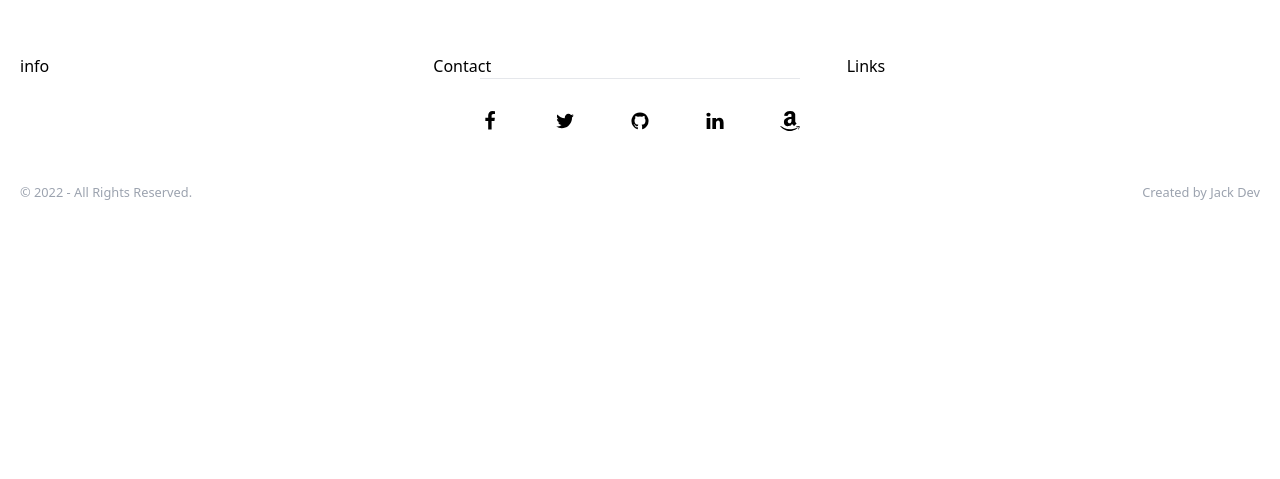
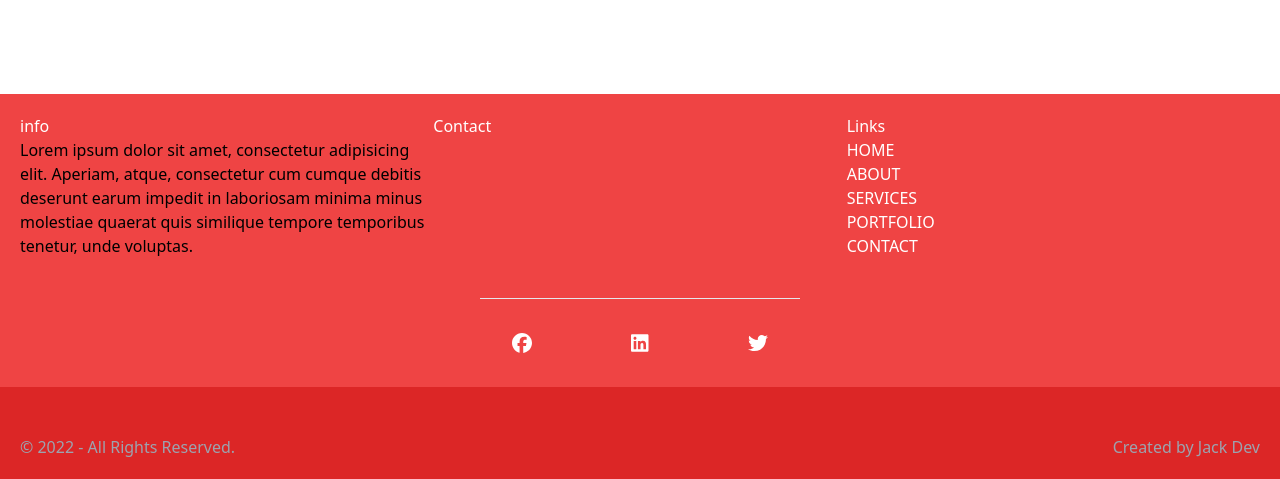
Before and after one commit to Jackelino/portfolio-arquitectura, a Vue app: page /about in a window 1280 px wide. Shown: the part 846-1325 px from the top of the page. Before the commit the page ends 1069 px from the top, so only its background shows below. Built offline with nearby package versions, Linux system fonts and the light colour scheme.

Commit message:
se hacen cambios a las vistas

```diff
--- a/package.json
+++ b/package.json
@@ -9,6 +9,7 @@
   },
   "dependencies": {
     "@fortawesome/fontawesome-svg-core": "^6.1.1",
+    "@fortawesome/free-brands-svg-icons": "^6.1.1",
     "@fortawesome/free-regular-svg-icons": "^6.1.1",
     "@fortawesome/free-solid-svg-icons": "^6.1.1",
     "@fortawesome/vue-fontawesome": "^3.0.0-5",
--- a/src/components/layout/Footer.vue
+++ b/src/components/layout/Footer.vue
@@ -1,86 +1,76 @@
 <template>
-  <footer>
-    <div class="container p-5">
-      <div class="flex flex-row">
-        <div class="basis-1/3">
-          <h1>info</h1>
-        </div>
-        <div class="basis-1/3">
-          <h1>Contact</h1>
-        </div>
-        <div class="basis-1/3">
-          <h1>Links</h1>
+  <footer class="bg-red-500">
+    <div class="flex flex-row p-5">
+      <div class="basis-1/3 pb-5">
+        <h1 class="text-white">info</h1>
+        <div>Lorem ipsum dolor sit amet, consectetur adipisicing elit. Aperiam, atque, consectetur cum cumque debitis
+          deserunt earum impedit in laboriosam minima minus molestiae quaerat quis similique tempore temporibus tenetur,
+          unde voluptas.
         </div>
       </div>
-      <div class="pt-8 flex border-t border-gray-200 max-w-xs mx-auto items-center justify-between">
+      <div class="basis-1/3 pb-5">
+        <h1 class="text-white">Contact</h1>
+        <div>
+          <ul>
+            <li>
+
+            </li>
+          </ul>
+        </div>
+      </div>
+      <div class="basis-1/3 pb-5">
+        <h1 class="text-white">Links</h1>
+        <div>
+          <ul>
+            <li class="uppercase text-white ">
+              <router-link to="/" class="text-white uppercase hover:font-semibold">home</router-link>
+            </li>
+            <li class="uppercase text-white " v-for="link in links" :key="link">
+              <router-link :to="'/'+ link" class="text-white uppercase hover:font-semibold ">{{ link }}</router-link>
+            </li>
+          </ul>
+        </div>
+      </div>
+    </div>
+    <div class="p-8 flex border-t border-gray-200 max-w-xs mx-auto items-center justify-between">
       <a href="#">
-          <svg width="20" height="20" fill="currentColor"
-               class="text-xl hover:text-gray-800 dark:hover:text-white transition-colors duration-200"
-               viewBox="0 0 1792 1792" xmlns="http://www.w3.org/2000/svg">
-            <path
-                d="M1343 12v264h-157q-86 0-116 36t-30 108v189h293l-39 296h-254v759h-306v-759h-255v-296h255v-218q0-186 104-288.5t277-102.5q147 0 228 12z">
-            </path>
-          </svg>
+        <font-awesome-icon :icon="['fab', 'facebook']"
+                           class="text-white transition duration-700 ease-in-out  hover:animate-bounce" size="lg"/>
       </a>
       <a href="#">
-          <svg width="20" height="20" fill="currentColor"
-               class="text-xl hover:text-gray-800 dark:hover:text-white transition-colors duration-200"
-               viewBox="0 0 1792 1792" xmlns="http://www.w3.org/2000/svg">
-            <path
-                d="M1684 408q-67 98-162 167 1 14 1 42 0 130-38 259.5t-115.5 248.5-184.5 210.5-258 146-323 54.5q-271 0-496-145 35 4 78 4 225 0 401-138-105-2-188-64.5t-114-159.5q33 5 61 5 43 0 85-11-112-23-185.5-111.5t-73.5-205.5v-4q68 38 146 41-66-44-105-115t-39-154q0-88 44-163 121 149 294.5 238.5t371.5 99.5q-8-38-8-74 0-134 94.5-228.5t228.5-94.5q140 0 236 102 109-21 205-78-37 115-142 178 93-10 186-50z">
-            </path>
-          </svg>
+        <font-awesome-icon :icon="['fab', 'linkedin']"
+                           class="text-white transition duration-700 ease-in-out  hover:animate-bounce" size="lg"/>
       </a>
       <a href="#">
-          <svg xmlns="http://www.w3.org/2000/svg" width="20" height="20" fill="currentColor"
-               class="text-xl hover:text-gray-800 dark:hover:text-white transition-colors duration-200"
-               viewBox="0 0 1792 1792">
-            <path
-                d="M896 128q209 0 385.5 103t279.5 279.5 103 385.5q0 251-146.5 451.5t-378.5 277.5q-27 5-40-7t-13-30q0-3 .5-76.5t.5-134.5q0-97-52-142 57-6 102.5-18t94-39 81-66.5 53-105 20.5-150.5q0-119-79-206 37-91-8-204-28-9-81 11t-92 44l-38 24q-93-26-192-26t-192 26q-16-11-42.5-27t-83.5-38.5-85-13.5q-45 113-8 204-79 87-79 206 0 85 20.5 150t52.5 105 80.5 67 94 39 102.5 18q-39 36-49 103-21 10-45 15t-57 5-65.5-21.5-55.5-62.5q-19-32-48.5-52t-49.5-24l-20-3q-21 0-29 4.5t-5 11.5 9 14 13 12l7 5q22 10 43.5 38t31.5 51l10 23q13 38 44 61.5t67 30 69.5 7 55.5-3.5l23-4q0 38 .5 88.5t.5 54.5q0 18-13 30t-40 7q-232-77-378.5-277.5t-146.5-451.5q0-209 103-385.5t279.5-279.5 385.5-103zm-477 1103q3-7-7-12-10-3-13 2-3 7 7 12 9 6 13-2zm31 34q7-5-2-16-10-9-16-3-7 5 2 16 10 10 16 3zm30 45q9-7 0-19-8-13-17-6-9 5 0 18t17 7zm42 42q8-8-4-19-12-12-20-3-9 8 4 19 12 12 20 3zm57 25q3-11-13-16-15-4-19 7t13 15q15 6 19-6zm63 5q0-13-17-11-16 0-16 11 0 13 17 11 16 0 16-11zm58-10q-2-11-18-9-16 3-14 15t18 8 14-14z">
-            </path>
-          </svg>
-        </a>
-        <a href="#">
-          <svg width="20" height="20" fill="currentColor"
-               class="text-xl hover:text-gray-800 dark:hover:text-white transition-colors duration-200"
-               viewBox="0 0 1792 1792" xmlns="http://www.w3.org/2000/svg">
-            <path
-                d="M477 625v991h-330v-991h330zm21-306q1 73-50.5 122t-135.5 49h-2q-82 0-132-49t-50-122q0-74 51.5-122.5t134.5-48.5 133 48.5 51 122.5zm1166 729v568h-329v-530q0-105-40.5-164.5t-126.5-59.5q-63 0-105.5 34.5t-63.5 85.5q-11 30-11 81v553h-329q2-399 2-647t-1-296l-1-48h329v144h-2q20-32 41-56t56.5-52 87-43.5 114.5-15.5q171 0 275 113.5t104 332.5z">
-            </path>
-          </svg>
-        </a>
-        <a href="#">
-          <svg width="20" height="20" fill="currentColor"
-               class="text-xl hover:text-gray-800 dark:hover:text-white transition-colors duration-200"
-               viewBox="0 0 1792 1792" xmlns="http://www.w3.org/2000/svg">
-            <path
-                d="M1551 1476q15-6 26-3t11 17.5-15 33.5q-13 16-44 43.5t-95.5 68-141 74-188 58-229.5 24.5q-119 0-238-31t-209-76.5-172.5-104-132.5-105-84-87.5q-8-9-10-16.5t1-12 8-7 11.5-2 11.5 4.5q192 117 300 166 389 176 799 90 190-40 391-135zm207-115q11 16 2.5 69.5t-28.5 102.5q-34 83-85 124-17 14-26 9t0-24q21-45 44.5-121.5t6.5-98.5q-5-7-15.5-11.5t-27-6-29.5-2.5-35 0-31.5 2-31 3-22.5 2q-6 1-13 1.5t-11 1-8.5 1-7 .5h-10l-3-.5-2-1.5-1.5-3q-6-16 47-40t103-30q46-7 108-1t76 24zm-394-443q0 31 13.5 64t32 58 37.5 46 33 32l13 11-227 224q-40-37-79-75.5t-58-58.5l-19-20q-11-11-25-33-38 59-97.5 102.5t-127.5 63.5-140 23-137.5-21-117.5-65.5-83-113-31-162.5q0-84 28-154t72-116.5 106.5-83 122.5-57 130-34.5 119.5-18.5 99.5-6.5v-127q0-65-21-97-34-53-121-53-6 0-16.5 1t-40.5 12-56 29.5-56 59.5-48 96l-294-27q0-60 22-119t67-113 108-95 151.5-65.5 190.5-24.5q100 0 181 25t129.5 61.5 81 83 45 86 12.5 73.5v589zm-672 21q0 86 70 133 66 44 139 22 84-25 114-123 14-45 14-101v-162q-59 2-111 12t-106.5 33.5-87 71-32.5 114.5z">
-            </path>
-          </svg>
+        <font-awesome-icon :icon="['fab', 'twitter']"
+                           class="text-white transition duration-700 ease-in-out  hover:animate-bounce" size="lg"/>
       </a>
     </div>
-      <div class="text-center pt-10 sm:pt-12 font-light flex items-center justify-between text-gray-400">
+    <div class="text-center p-5 sm:pt-12 font-light flex items-center justify-between text-gray-400  bg-red-600 ">
       <div>
-          <small>
+        <span class="text-gray-400">
           © {{ date }} - All Rights Reserved.
-          </small>
+        </span>
       </div>
       <div>
-          <small> Created by Jack Dev </small>
-        </div>
+        <span class="text-gray-400"> Created by Jack Dev </span>
       </div>
     </div>
   </footer>
 </template>
 
 <script>
-import router from "../../router";
-
 export default {
   name: "Footer",
-  data(){
-    return{
-      date: 0
+  data() {
+    return {
+      date: 0,
+      links: [
+        'about',
+        'services',
+        'portfolio',
+        'contact'
+      ]
     }
   },
   mounted() {
--- a/src/components/layout/Header.vue
+++ b/src/components/layout/Header.vue
@@ -1,14 +1,12 @@
 <template>
-  <header>
-    <div class="container p-5 ">
-      <div class="relative">
+  <header class="p-5 sticky max-h-10">
     <nav class="flex justify-between items-center fixed top-0 left-0 right-0 p-5">
       <div class="image">
         Arquitectura
       </div>
       <div class="links">
         <ul class="menu flex items-center justify-center space-x-6">
-              <li >
+          <li>
             <router-link to="/" class="text-red-500 hover:text-red-500 uppercase font-semibold">home</router-link>
           </li>
           <li v-for="link in links" :key="link">
@@ -17,15 +15,14 @@
         </ul>
       </div>
       <div class="theme">
-            <button class="rounded-lg bg-red-500 p-2 hover:bg-red-500 text-white ">
-              <font-awesome-icon v-if="true" :icon="['fa', 'moon']"  size="lg" class="transition duration-700 ease-in-out  hover:-rotate-45" />
-              <font-awesome-icon v-if="false" :icon="['fa', 'sun']"  size="lg" class="transition duration-700 ease-in-out hover:-rotate-45" />
+        <button class="rounded-lg text-white bg-red-500 p-2 hover:bg-red-600 " @click="toogleTheme">
+          <font-awesome-icon v-if="flagTheme" :icon="['fa', 'moon']" size="lg"
+                             class="transition duration-700 ease-in-out  hover:-rotate-45 "/>
+          <font-awesome-icon v-else :icon="['fa', 'sun']" size="lg"
+                             class="transition duration-700 ease-in-out hover:-rotate-45"/>
         </button>
       </div>
     </nav>
-      </div>
-
-    </div>
   </header>
 </template>
 
@@ -34,6 +31,7 @@ export default {
   name: "Header",
   data() {
     return {
+      flagTheme: true,
       links: [
         'about',
         'services',
@@ -42,6 +40,11 @@ export default {
       ]
     }
   },
+  methods: {
+    toogleTheme() {
+      this.flagTheme = this.flagTheme !== true;
+    }
+  }
 }
 </script>
 
--- a/src/components/layout/Main.vue
+++ b/src/components/layout/Main.vue
@@ -1,10 +1,8 @@
 <template>
-<main>
-  <div class="container p-5">
+<main class="px-5 pt-20 pb-5">
     <section class="min-h-screen">
       <router-view></router-view>
     </section>
-  </div>
 </main>
 </template>
 
--- a/src/layout/Layout.vue
+++ b/src/layout/Layout.vue
@@ -1,5 +1,5 @@
 <template>
-  <div class="grid grid-cols-1 grid-flow-row auto-rows-auto">
+  <div class="grid grid-cols-1 grid-flow-row auto-rows-auto bg-white">
     <div class="row-start-1 row-end-1">
       <Header/>
     </div>
--- a/src/main.js
+++ b/src/main.js
@@ -5,13 +5,14 @@ import router from "./router";
 import { library } from '@fortawesome/fontawesome-svg-core';
 
 /* add some free styles */
-import { faMoon, faSun } from '@fortawesome/free-solid-svg-icons'
+import { faTwitter, faLinkedin , faFacebook} from '@fortawesome/free-brands-svg-icons';
+import { faMoon, faSun,} from '@fortawesome/free-solid-svg-icons';
 
 /* import font awesome icon component */
 import { FontAwesomeIcon } from '@fortawesome/vue-fontawesome'
 
 /* add icons to the library */
-library.add(faMoon, faSun)
+library.add(faMoon, faSun, faTwitter, faLinkedin, faFacebook)
 // import css
 import './assets/css/index.css';
 
--- a/src/views/About.vue
+++ b/src/views/About.vue
@@ -1,5 +1,5 @@
 <template>
-  <div class="container mx-auto p-5">
+  <div class="container mx-auto p-5 transition-opacity">
     about
   </div>
 </template>
```
Also changed, not shown: 1 other file (tests, documents, lock files or other folders). Lines whose indentation alone changed are shown as unchanged.
